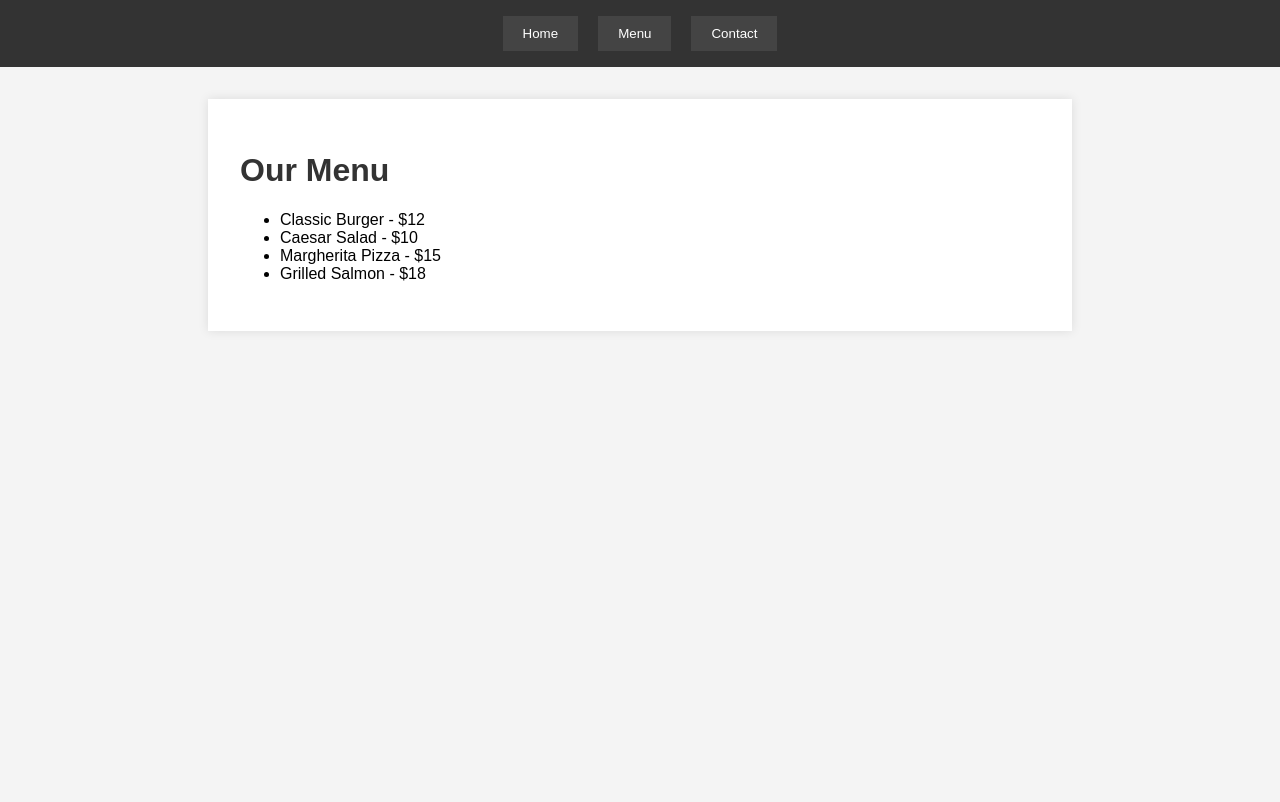
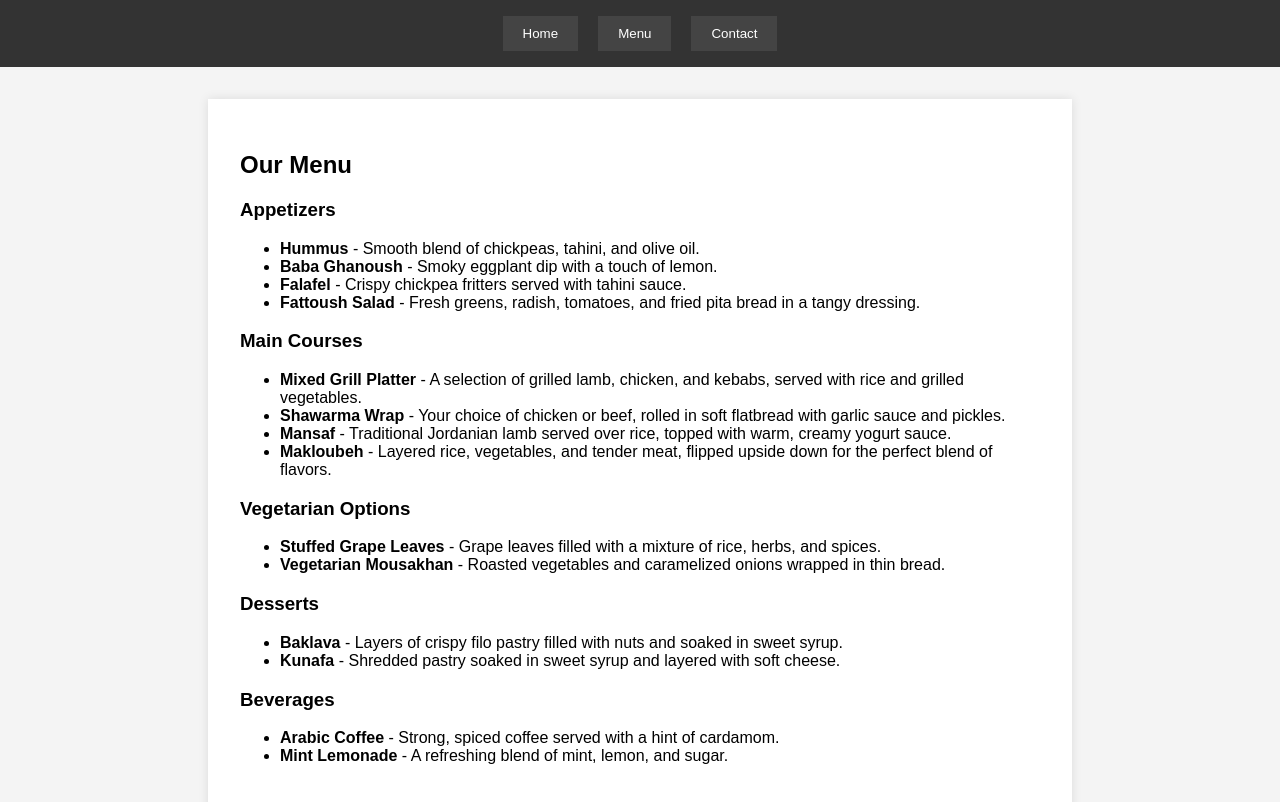
Before and after one commit to almehdharHub/restaurant-page, a website built with webpack: page src/template.html in a window 1280 px wide. Both pictures are taken after a click on the button "Menu". Built offline with nearby package versions, Linux system fonts and the light colour scheme.

Commit message:
arabic restaurant

```diff
--- a/src/contact.js
+++ b/src/contact.js
@@ -2,18 +2,41 @@ export function loadContact() {
   const content = document.getElementById("content");
   content.innerHTML = "";
 
-  const contact = document.createElement("div");
-  contact.classList.add("contact");
-
-  const title = document.createElement("h1");
+  const title = document.createElement("h2");
   title.textContent = "Contact Us";
 
-  const info = document.createElement("p");
-  info.innerHTML =
-    "Phone: (123) 456-7890<br>Email: info@deliciousbites.com<br>Address: 123 Tasty Street, Flavortown, FK 12345";
+  const address = document.createElement("p");
+  address.innerHTML = `<strong>Address:</strong> 1234 Oasis Street, Suite 100, Desert City, XY 12345`;
 
-  contact.appendChild(title);
-  contact.appendChild(info);
+  const phone = document.createElement("p");
+  phone.innerHTML = `<strong>Phone:</strong> (123) 456-7890`;
 
-  content.appendChild(contact);
+  const email = document.createElement("p");
+  email.innerHTML = `<strong>Email:</strong> contact@arabicrestaurant.com`;
+
+  const hours = document.createElement("p");
+  hours.innerHTML = `<strong>Opening Hours:</strong> <br>
+      Saturday - Thursday: 10:00 AM - 2:00 PM <br>
+      Friday: 2:00 PM - 2:00 AM`;
+
+  const form = document.createElement("form");
+  form.innerHTML = `
+      <label for="name">Name:</label>
+      <input type="text" id="name" name="name" required><br><br>
+
+      <label for="email">Email:</label>
+      <input type="email" id="email" name="email" required><br><br>
+
+      <label for="message">Message:</label><br>
+      <textarea id="message" name="message" rows="4" required></textarea><br><br>
+
+      <button type="submit">Send Message</button>
+    `;
+
+  content.appendChild(title);
+  content.appendChild(address);
+  content.appendChild(phone);
+  content.appendChild(email);
+  content.appendChild(hours);
+  content.appendChild(form);
 }
--- a/src/home.js
+++ b/src/home.js
@@ -2,18 +2,12 @@ export function loadHome() {
   const content = document.getElementById("content");
   content.innerHTML = "";
 
-  const home = document.createElement("div");
-  home.classList.add("home");
-
   const title = document.createElement("h1");
-  title.textContent = "Welcome to Delicious Bites";
+  title.textContent = "Welcome to Our Arabic Restaurant";
 
   const description = document.createElement("p");
-  description.textContent =
-    "Experience the finest cuisine in town. Our chefs prepare each dish with passion and the freshest ingredients.";
+  description.textContent = "Experience the finest Arabic cuisine with us!";
 
-  home.appendChild(title);
-  home.appendChild(description);
-
-  content.appendChild(home);
+  content.appendChild(title);
+  content.appendChild(description);
 }
--- a/src/index.js
+++ b/src/index.js
@@ -1,10 +1,9 @@
-import "./styles.css";
+import "./style.css";
 import { loadHome } from "./home";
-import { loadMenu } from "./menu";
+import { loadMenu } from "./menu/index";
 import { loadContact } from "./contact";
 
 function initializeWebsite() {
-  const content = document.getElementById("content");
   const homeBtn = document.getElementById("home-btn");
   const menuBtn = document.getElementById("menu-btn");
   const contactBtn = document.getElementById("contact-btn");
--- a/src/menu.js
+++ /dev/null
@@ -1,29 +0,0 @@
-export function loadMenu() {
-  const content = document.getElementById("content");
-  content.innerHTML = "";
-
-  const menu = document.createElement("div");
-  menu.classList.add("menu");
-
-  const title = document.createElement("h1");
-  title.textContent = "Our Menu";
-
-  const menuItems = [
-    { name: "Classic Burger", price: "$12" },
-    { name: "Caesar Salad", price: "$10" },
-    { name: "Margherita Pizza", price: "$15" },
-    { name: "Grilled Salmon", price: "$18" },
-  ];
-
-  const menuList = document.createElement("ul");
-  menuItems.forEach((item) => {
-    const listItem = document.createElement("li");
-    listItem.textContent = `${item.name} - ${item.price}`;
-    menuList.appendChild(listItem);
-  });
-
-  menu.appendChild(title);
-  menu.appendChild(menuList);
-
-  content.appendChild(menu);
-}
--- /dev/null
+++ b/src/menu/appetizers.js
@@ -0,0 +1,22 @@
+export function loadAppetizers() {
+  const content = document.getElementById("content");
+
+  const appetizers = document.createElement("h3");
+  appetizers.textContent = "Appetizers";
+
+  const appetizersList = document.createElement("ul");
+  [
+    "Hummus: Smooth blend of chickpeas, tahini, and olive oil.",
+    "Baba Ghanoush: Smoky eggplant dip with a touch of lemon.",
+    "Falafel: Crispy chickpea fritters served with tahini sauce.",
+    "Fattoush Salad: Fresh greens, radish, tomatoes, and fried pita bread in a tangy dressing.",
+  ].forEach((item) => {
+    const li = document.createElement("li");
+    li.innerHTML = `<strong>${item.split(":")[0]}</strong> - ${
+      item.split(":")[1]
+    }`;
+    appetizersList.appendChild(li);
+  });
+  content.appendChild(appetizers);
+  content.appendChild(appetizersList);
+}
--- /dev/null
+++ b/src/menu/beverages.js
@@ -0,0 +1,20 @@
+export function loadBeverages() {
+  const content = document.getElementById("content");
+
+  const beverages = document.createElement("h3");
+  beverages.textContent = "Beverages";
+
+  const beveragesList = document.createElement("ul");
+  [
+    "Arabic Coffee: Strong, spiced coffee served with a hint of cardamom.",
+    "Mint Lemonade: A refreshing blend of mint, lemon, and sugar.",
+  ].forEach((item) => {
+    const li = document.createElement("li");
+    li.innerHTML = `<strong>${item.split(":")[0]}</strong> - ${
+      item.split(":")[1]
+    }`;
+    beveragesList.appendChild(li);
+  });
+  content.appendChild(beverages);
+  content.appendChild(beveragesList);
+}
--- /dev/null
+++ b/src/menu/desserts.js
@@ -0,0 +1,20 @@
+export function loadDesserts() {
+  const content = document.getElementById("content");
+
+  const desserts = document.createElement("h3");
+  desserts.textContent = "Desserts";
+
+  const dessertsList = document.createElement("ul");
+  [
+    "Baklava: Layers of crispy filo pastry filled with nuts and soaked in sweet syrup.",
+    "Kunafa: Shredded pastry soaked in sweet syrup and layered with soft cheese.",
+  ].forEach((item) => {
+    const li = document.createElement("li");
+    li.innerHTML = `<strong>${item.split(":")[0]}</strong> - ${
+      item.split(":")[1]
+    }`;
+    dessertsList.appendChild(li);
+  });
+  content.appendChild(desserts);
+  content.appendChild(dessertsList);
+}
--- /dev/null
+++ b/src/menu/index.js
@@ -0,0 +1,21 @@
+import { loadAppetizers } from "./appetizers";
+import { loadMainCourses } from "./main-courses";
+import { loadVegetarianOptions } from "./vegetarian-options";
+import { loadDesserts } from "./desserts";
+import { loadBeverages } from "./beverages";
+
+export function loadMenu() {
+  const content = document.getElementById("content");
+  content.innerHTML = "";
+
+  const title = document.createElement("h2");
+  title.textContent = "Our Menu";
+
+  content.appendChild(title);
+
+  loadAppetizers();
+  loadMainCourses();
+  loadVegetarianOptions();
+  loadDesserts();
+  loadBeverages();
+}
--- /dev/null
+++ b/src/menu/main-courses.js
@@ -0,0 +1,22 @@
+export function loadMainCourses() {
+  const content = document.getElementById("content");
+
+  const mainCourses = document.createElement("h3");
+  mainCourses.textContent = "Main Courses";
+
+  const mainCoursesList = document.createElement("ul");
+  [
+    "Mixed Grill Platter: A selection of grilled lamb, chicken, and kebabs, served with rice and grilled vegetables.",
+    "Shawarma Wrap: Your choice of chicken or beef, rolled in soft flatbread with garlic sauce and pickles.",
+    "Mansaf: Traditional Jordanian lamb served over rice, topped with warm, creamy yogurt sauce.",
+    "Makloubeh: Layered rice, vegetables, and tender meat, flipped upside down for the perfect blend of flavors.",
+  ].forEach((item) => {
+    const li = document.createElement("li");
+    li.innerHTML = `<strong>${item.split(":")[0]}</strong> - ${
+      item.split(":")[1]
+    }`;
+    mainCoursesList.appendChild(li);
+  });
+  content.appendChild(mainCourses);
+  content.appendChild(mainCoursesList);
+}
--- /dev/null
+++ b/src/menu/vegetarian-options.js
@@ -0,0 +1,20 @@
+export function loadVegetarianOptions() {
+  const content = document.getElementById("content");
+
+  const vegetarianOptions = document.createElement("h3");
+  vegetarianOptions.textContent = "Vegetarian Options";
+
+  const vegetarianList = document.createElement("ul");
+  [
+    "Stuffed Grape Leaves: Grape leaves filled with a mixture of rice, herbs, and spices.",
+    "Vegetarian Mousakhan: Roasted vegetables and caramelized onions wrapped in thin bread.",
+  ].forEach((item) => {
+    const li = document.createElement("li");
+    li.innerHTML = `<strong>${item.split(":")[0]}</strong> - ${
+      item.split(":")[1]
+    }`;
+    vegetarianList.appendChild(li);
+  });
+  content.appendChild(vegetarianOptions);
+  content.appendChild(vegetarianList);
+}
--- a/src/template.html
+++ b/src/template.html
@@ -3,7 +3,7 @@
   <head>
     <meta charset="UTF-8" />
     <meta name="viewport" content="width=device-width, initial-scale=1.0" />
-    <title>Document</title>
+    <title>Arabic Restaurant</title>
   </head>
   <body>
     <header>
```
Also changed, not shown: src/style.css (renamed from src/styles.css).
